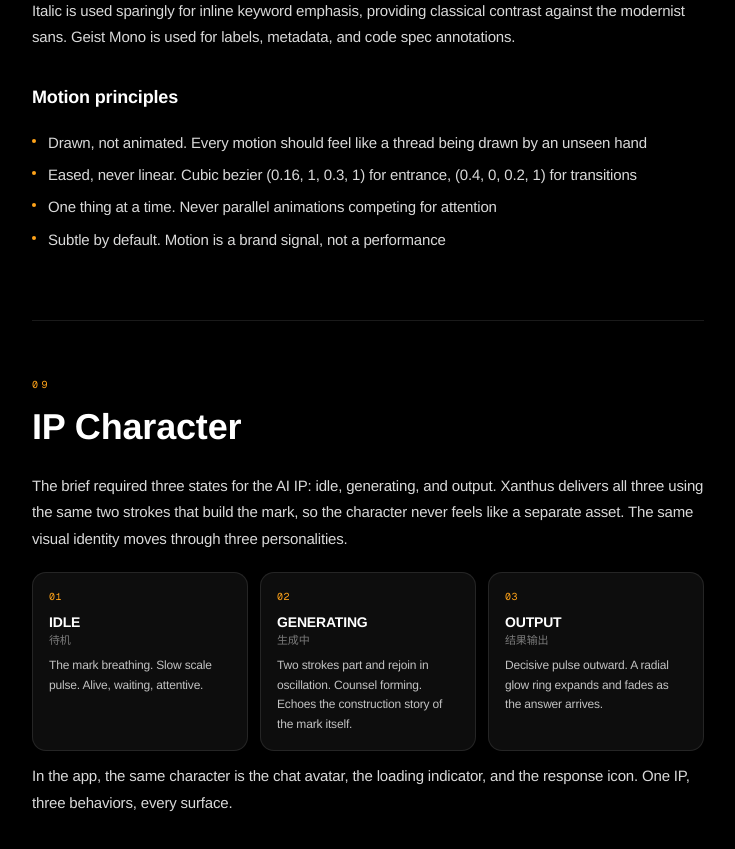
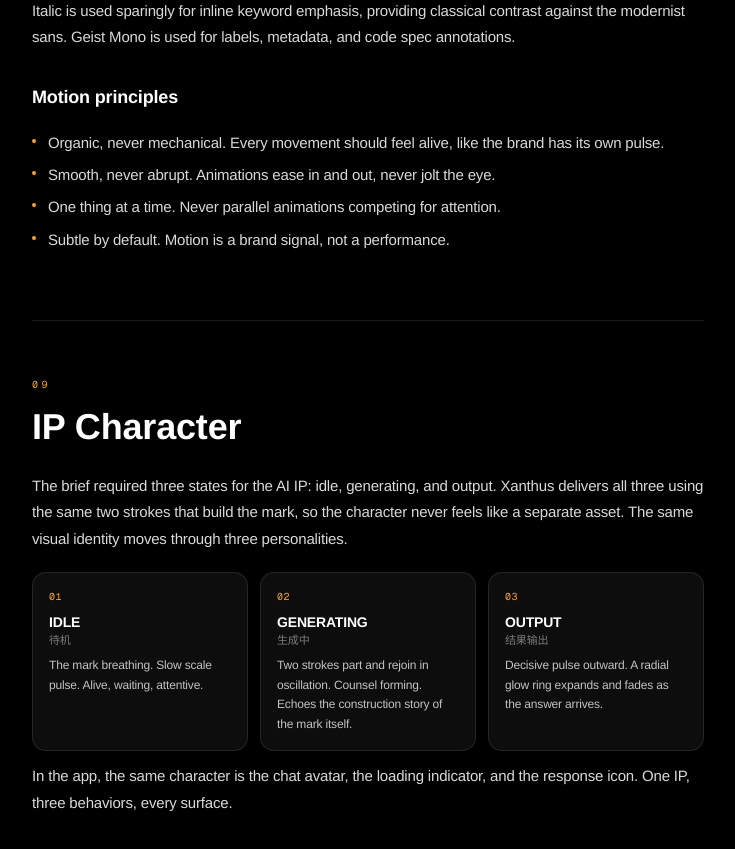
Before and after one commit to dannickyoung/mexc-assignment, a Next.js app: page /report in a window 1280 px wide. Shown: the part 6880-7729 px from the top of the page, without its empty margins (416-1151 px from the left). Built offline with nearby package versions, Linux system fonts and the light colour scheme.

Commit message:
Soften motion principles, less technical language

```diff
--- a/app/report/page.tsx
+++ b/app/report/page.tsx
@@ -321,10 +321,10 @@
     p2: "Helvetica Neue throughout the system, matching MEXC's master brand sans family. Playfair Display Italic is used sparingly for inline keyword emphasis, providing classical contrast against the modernist sans. Geist Mono is used for labels, metadata, and code spec annotations.",
     h4: "Motion principles",
     motionRules: [
-      "Drawn, not animated. Every motion should feel like a thread being drawn by an unseen hand",
-      "Eased, never linear. Cubic bezier (0.16, 1, 0.3, 1) for entrance, (0.4, 0, 0.2, 1) for transitions",
-      "One thing at a time. Never parallel animations competing for attention",
-      "Subtle by default. Motion is a brand signal, not a performance",
+      "Organic, never mechanical. Every movement should feel alive, like the brand has its own pulse.",
+      "Smooth, never abrupt. Animations ease in and out, never jolt the eye.",
+      "One thing at a time. Never parallel animations competing for attention.",
+      "Subtle by default. Motion is a brand signal, not a performance.",
     ],
   },
   ip: {
@@ -492,10 +492,10 @@
     p2: "整个系统使用 Helvetica Neue，与 MEXC 主品牌的无衬线字体家族相匹配。Playfair Display Italic 谨慎用于内联关键词强调，提供与现代无衬线字体的古典对比。Geist Mono 用于标签、元数据和规格注释。",
     h4: "动效原则",
     motionRules: [
-      "是「画」出来的，不是「动」出来的。每一个动作都该像一根线被一只看不见的手拉出来",
-      "总是缓动，永不线性。入场用 cubic bezier (0.16, 1, 0.3, 1)，过渡用 (0.4, 0, 0.2, 1)",
-      "一次只做一件事。永远不让两个动画同时争夺注意力",
-      "默认克制。动效是品牌信号，不是表演",
+      "有机，而非机械。每个动作都该有生命，像品牌自带脉搏。",
+      "流畅，而非突兀。动效缓入缓出，从不让视线被惊吓。",
+      "一次只做一件事。永远不让两个动画同时争夺注意力。",
+      "默认克制。动效是品牌信号，不是表演。",
     ],
   },
   ip: {
```
